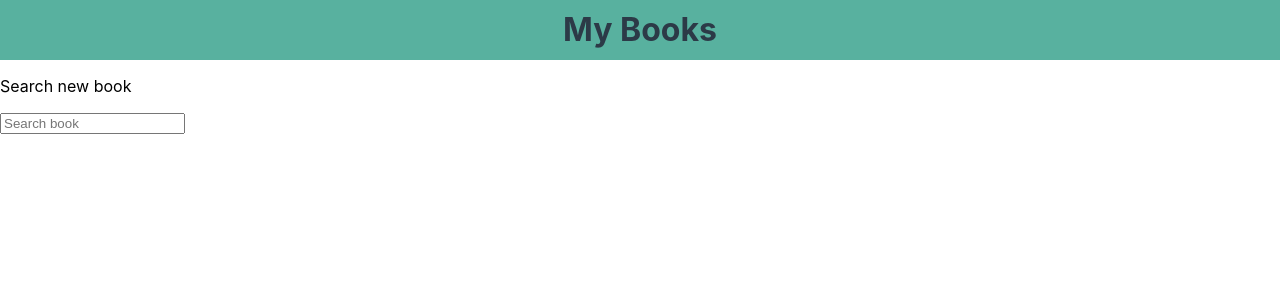
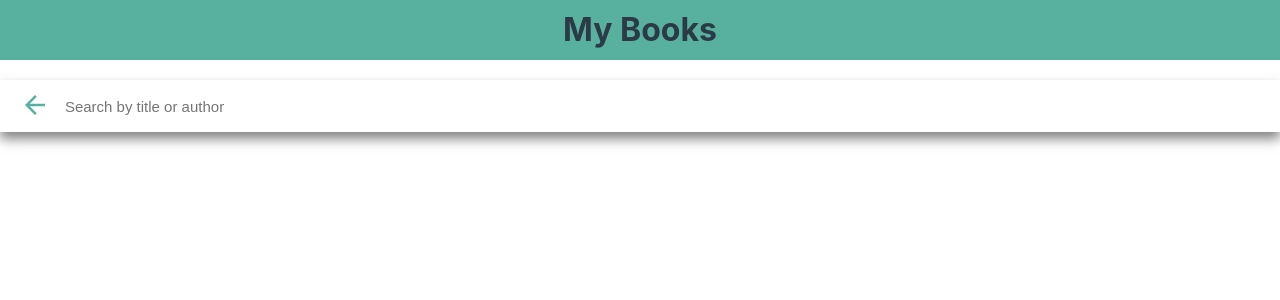
Before and after one commit to kaketto/MyBooks, a React (Create React App) app: page /search in a window 1280 px wide. Shown: the top 300 px of the page. Built offline with nearby package versions, Linux system fonts and the light colour scheme; no server answers.

Commit message:
feat: back button on search page, style:search bar

```diff
--- a/src/App.css
+++ b/src/App.css
@@ -31,13 +31,14 @@ h1, h2 {
   flex-direction: column;
   align-items: center;
   width: 140px;
-  margin: 20px
+  margin: 20px;
 }
 
 .book img {
   box-shadow: 2px 4px 11px 0px rgba(82,81,82,0.7);
   margin-bottom: 5px;
 }
+
 .book p {
   font-size: 10px;
   margin: 2px;
@@ -66,7 +67,7 @@ h1, h2 {
   cursor: pointer;
 }
 
-.search {
+.search-link {
   position: fixed;
   right: 40px;
   top: 80px;
@@ -75,4 +76,30 @@ h1, h2 {
   border-radius: 50%;
   background: #58B19F;
   background-image: url('./icons/add.svg');
+  background-repeat: no-repeat;
+  font-size: 0px;
 }
+
+.search-bar {
+  margin-top: 20px;
+  width: 100%;
+  display: flex;
+  box-shadow: 0px 7px 11px 0px rgba(82,81,82,0.7);
+}
+
+.back-link {
+  width: 35px;
+  height: 30px;
+  margin: 10px 0px 10px 20px;
+  background-image: url('./icons/arrow-back.svg');
+  background-repeat: no-repeat;
+  font-size: 0px;
+}
+
+input {
+  margin: 10px;
+  width: 100%;
+  height: 30px;
+  font-size: 15px;
+  border: 0px;
+}
--- a/src/Bookshelves.js
+++ b/src/Bookshelves.js
@@ -38,8 +38,8 @@ const Bookshelves = ({ books }) => (
     </div>
     <Link
       to='/search'
-      className='search'
-      ></Link>
+      className='search-link'
+      >Search Book</Link>
   </div>
 )
 
--- a/src/SearchBook.js
+++ b/src/SearchBook.js
@@ -1,19 +1,23 @@
 import React from 'react'
+import { Link } from 'react-router-dom'
 import PropTypes from 'prop-types'
 import * as BooksAPI from './utils/BooksAPI'
 
 const SearchBook = () => (
   <div>
     <h1 className='header'>My Books</h1>
-    <p>Search new book</p>
-    <div>
-      <input
+    <div className='search-bar'>
+      <Link
+        to='/'
+        className='back-link'
+      >Back</Link>
+      <input
         className='search-contacts'
         type='text'
-        placeholder='Search book'
-        value={''}
+        placeholder='Search by title or author'
+//         value={''}
         onChange={(event) => ''}
-      />
+       />
     </div>
   </div>
 )
```
Also changed, not shown: src/icons/arrow-back.svg.
